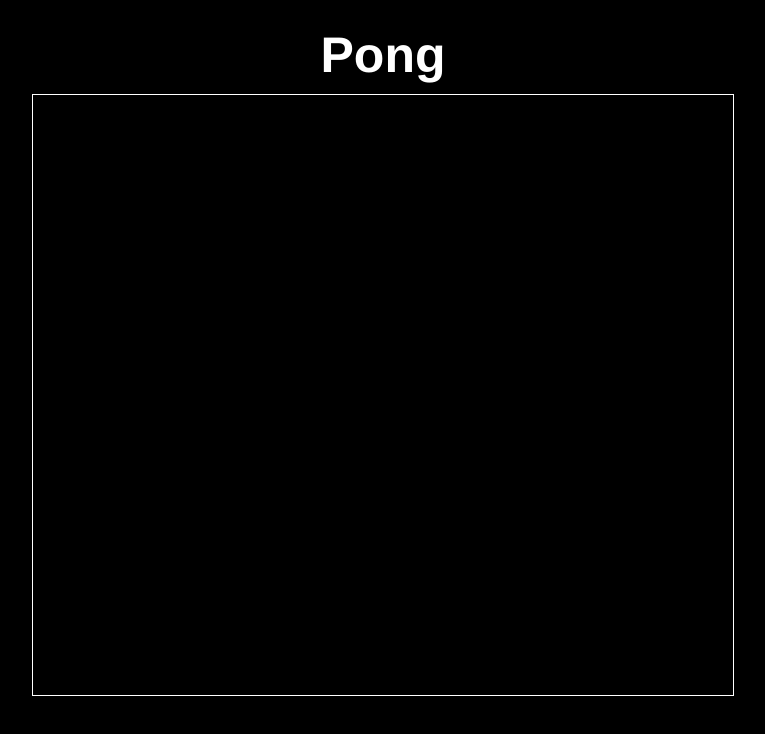
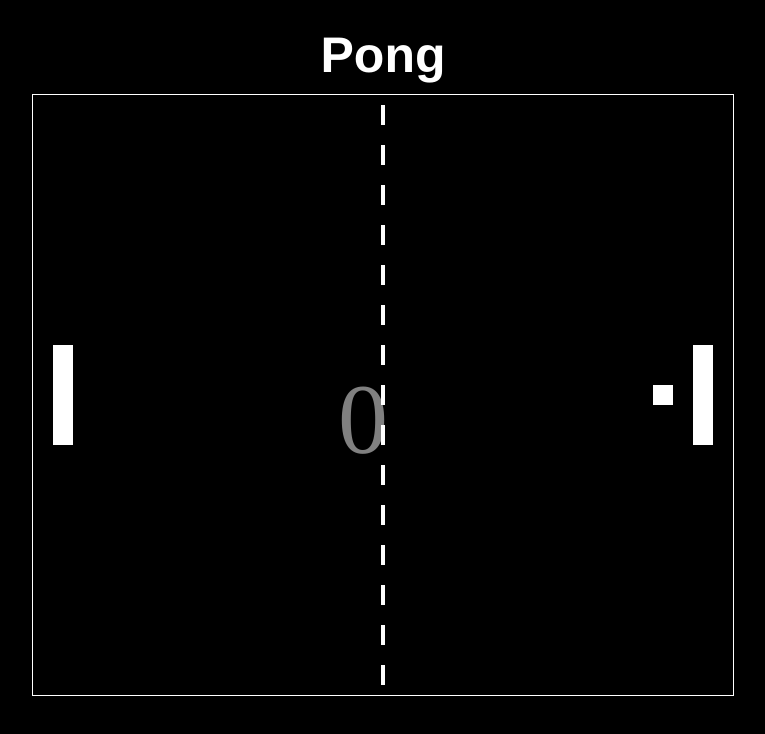
Before and after one commit to crushedsummers/Weary, a plain HTML site: page index.html in a window 1280 px wide. Shown: the whole page, without its empty margins (257-1022 px from the left). Drawn offline with nearby package versions, Linux system fonts and the light colour scheme; a web font is replaced by a local one.

```diff
--- a/app.js
+++ b/app.js
@@ -0,0 +1,256 @@
+$(document).ready(function() {
+	var ctx = document.getElementById("canvas").getContext("2d");
+	var gameOver = false;
+	var score = 0;
+	var startScore = false;
+	var prevScore = 0
+	var aiChallenge = 0.1;
+
+	//VARIABLES/CONSTS
+	const PI = Math.PI;
+	const HEIGHT = canvas.height;
+	const WIDTH = canvas.width;
+	const UP_KEY = 38, DOWN_KEY = 40;
+
+	//USER INPUT
+	var keyPressed = null;
+
+	//OBJECTS
+	var player = {
+		x: null,
+		y: null,
+		width: 20,
+		height: 100,
+		update: function() {
+			//key press
+			if(keyPressed == UP_KEY) {
+				if (this.y > 11){
+					this.y -= 10;
+				}
+			}
+			if(keyPressed == DOWN_KEY && (this.y < HEIGHT - this.height - 11)) this.y += 10;
+		},
+		draw: function() {
+			ctx.fillRect(this.x, this.y, this.width, this.height);
+		}
+	}
+	var ai = {
+		x: null,
+		y: null,
+		width: 20,
+		height: 100,
+		update: function() {
+			//ai hit balls, ai follow ball
+			let target;
+			if(ball.speedy >2){
+				target = ball.y - ((this.height - ball.size))/4;
+			}
+			else if(ball.speedy<-2){
+				target = ball.y - (this.height + (ball.size))/4;
+			}
+			else if(ball.speedy >4){
+				target = ball.y - ((this.height - ball.size))/8;
+			}
+			else if(ball.speedy<-4){
+				target = ball.y - (this.height + (ball.size))/8;
+			}
+			else{
+				target = ball.y - ((this.height - ball.size))/2;
+			}
+			//this.y += (target - this.y) * 0.1;
+			this.y += (target - this.y) * aiChallenge;
+		},
+		draw: function() {
+			ctx.fillRect(this.x, this.y, this.width, this.height);
+		}
+	}
+	var ball = {
+		x: null,
+		y: null,
+		size: 20,
+		speedx: null,
+		speedy: null,
+		speed: 5,
+		update: function() {
+			this.x += this.speedx;
+			this.y += this.speedy;
+
+			//check collision
+			//top and bottom boundaries
+			if(this.y >= (HEIGHT-ball.size) || this.y <= 0){
+				this.speedy *= -1;
+			}
+
+			//function for players collisions
+			//input a is always the ball
+			//input b is always the player
+			function checkCollision(a,b){
+				return((a.x < b.x + b.width) && (a.y < b.y + b.height) && (b.x < a.x + a.size) && (b.y < a.y + a.size));
+			}
+
+			//simplify checking procedure
+			let other;
+			//if it's going left
+			if(ball.speedx < 0){
+				//check player
+				other = player;
+			}
+			else {
+				other = ai;
+			}
+
+			//check for collision (boolean)
+			let collided = checkCollision(ball, other);
+
+			if (collided){
+				//check angle parameter (insert reflections and mechanics!)
+				let n = (this.y + this.size - other.y) / (other.height + this.size);
+				let phi = 0.25 * PI * (2*n-1);
+				this.speedx = this.speed * Math.cos(phi);
+				this.speedy = this.speed * Math.sin(phi);
+
+				if(other == ai) this.speedx *= -1;
+				if (other == player && startScore == true) {
+					score += 1;
+				}
+			}
+
+			if(this.x > WIDTH || this.x < -this.size){
+				gameOver = true;
+				$("button").fadeIn();
+				//check who wins
+				if (this.x > WIDTH){
+					$("h1").html("You Win!");
+				}
+				else {
+					$("h1").html("You Lose!");
+				}
+			}
+
+		},
+		draw: function() {
+			ctx.fillRect(this.x, this.y, this.size, this.size);
+		}
+	}
+
+	function main(){
+		//make them exist, position them
+		init();
+
+		var loop = function(){
+			update();
+			draw();
+			window.requestAnimationFrame(loop, canvas);
+		}
+
+		window.requestAnimationFrame(loop, canvas);
+	}
+
+	function init(){
+		gameOver = false;
+		score = 0;
+		startScore = false;
+		prevScore = 0;
+		player.height = 100;
+		ai.height = 100;
+		ball.speed = 5;
+
+		// Change title
+		$("h1").html("Pong");
+
+		//player position
+		player.x = 20;
+		player.y = (HEIGHT-player.height)/2;
+
+		//enemy position
+		ai.x = 660;
+		ai.y = (HEIGHT-ai.height)/2;
+
+		//ball position
+		ball.x = (WIDTH-ball.size)/2;
+		ball.y = (HEIGHT-ball.size)/2;
+
+		//initialise speed of ball
+		ball.speedx=ball.speed;
+		//randomise initial direction
+
+		//math.round(math.random()) = either 0 or 1
+		//any number in a if statement that aint 0 or negative, is true
+		//if (1), ball.speedx = -10
+		//if (0), ball speed != -10, aka = 10
+		if(Math.round(Math.random())) ball.speedx *= -1;
+		ball.speedy = 0;
+	}
+
+	function update(){
+		if(!gameOver) ball.update();
+		player.update();
+		ai.update();
+	}
+
+	function draw(){
+		console.log(ball.speedy);
+		ctx.fillRect(0,0,WIDTH,HEIGHT);
+
+		ctx.save();
+		ctx.fillStyle = "white";
+		//Draw the objects
+		ball.draw();
+		ai.draw();
+		player.draw();
+
+		//keep things in a block
+		let w = 4;
+		let x = (WIDTH - w)/2;
+		let y = 0;
+		let step = HEIGHT/15;
+		while(y<HEIGHT){
+			ctx.fillRect(x,y+step*0.25,w,step*0.5);
+			y+=step;
+		}
+
+		//score
+		const prepareFontLoad = (fontList) => Promise.all(fontList.map(font => document.fonts.load(font )))
+		async function WriteCanvasText() {
+			 ctx.font="100px 'Press Start 2P'"
+			 ctx.fillStyle = "rgba(255, 255, 255, 0.5)";
+			if (score < 10){
+				ctx.fillText(score, (WIDTH/2)-45, (HEIGHT/2)+57);
+			}
+			else {
+				ctx.fillText(score, (WIDTH/2)-94, (HEIGHT/2)+57);
+			}
+
+		}
+		WriteCanvasText()
+
+		//CHALLENGES!
+		if(score != prevScore){
+			player.height = player.height - (score*0.5);
+			ai.height = ai.height - (score*0.5);
+			aiChallenge = 0.1+(score*0.1);
+			ball.speed = ball.speed + 1;
+			prevScore++;
+			//console.log("ball speed is: "+ball.speed+" height is"+player.height);
+		}
+
+		ctx.restore();
+	}
+
+
+	$(document).on("keyup", function() {
+		keyPressed = null;
+	});
+
+	//if function needs input, use e!!
+	$(document).on("keydown", function(e){
+		keyPressed = e.which;
+		if(keyPressed == UP_KEY || keyPressed == DOWN_KEY) startScore = true;
+	});
+	$("button").on("click", function() {
+		$(this).hide();
+		init();
+	});
+
+	main();
+});
--- a/index.html
+++ b/index.html
@@ -1,12 +1,12 @@
 <!DOCTYPE html>
 <html>
 <head>
-	<title>Pong</title>
+	<title>World War II</title>
 	<link rel="stylesheet" href="style.css">
 	<script src="https://code.jquery.com/jquery-3.2.1.min.js"></script>
 </head>
 <body>
-	<h1>Pong</h1>
+	<h1>World War II</h1>
 	<canvas id="canvas" width="700" height="600"></canvas>
 	<button>Try Again?</button>
 	<script src="app.js"></script>
```
